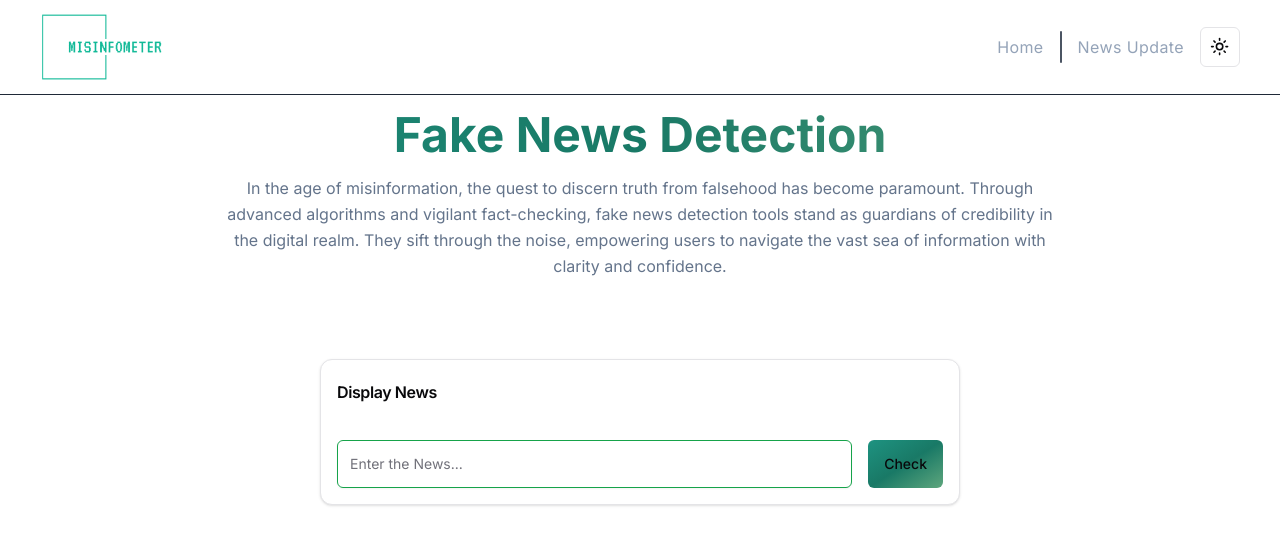
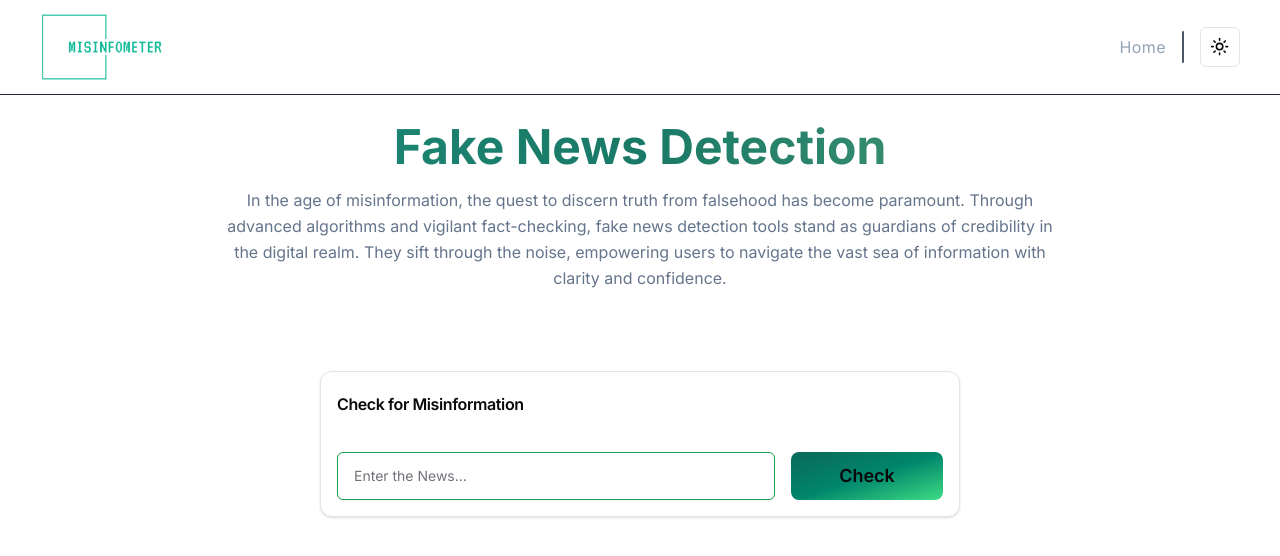
Before and after one commit to AnkitSingh0702/Misinfometer-SeniorDesignProject-Frontend, a Next.js app: page /fake in a window 1280 px wide. Shown: the top 556 px of the page. Built offline with nearby package versions, Linux system fonts and the light colour scheme.

Commit message:
updating✅

```diff
--- a/app/fake/getnews.tsx
+++ b/app/fake/getnews.tsx
@@ -75,8 +75,87 @@
 
 
 
+// "use client"
+
+// import { Button } from "@/components/ui/button";
+// import { Card, CardContent, CardHeader, CardTitle } from "@/components/ui/card";
+// import { Input } from "@/components/ui/input";
+// import axios from "axios";
+// import React, { ChangeEvent, useState } from "react";
+// import { toast } from 'sonner';
+// import { Toaster } from '@/components/ui/sonner';
+// import { Skeleton } from "@/components/ui/skeleton"
+// import { PropagateLoader } from "react-spinners";
+
+
+// export default function GetNews() {
+//     const [news, setNews] = useState<string>("");
+//     const [loading , setLoading] = useState<Boolean>(false);
+
+//     const handleInputChange = (e: ChangeEvent<HTMLInputElement>) => {
+//         setNews(e.target.value);
+//     };
+
+//     const handleCheck = async () => {
+//         if (!news.trim()) {
+//             toast.error("Please enter the news. The input field cannot be empty.");
+//             return;
+//         }
+//         try {
+//             const response = await axios.post("https://flask-server-fj3h.onrender.com/", {
+//                 text: news,
+//             });
+//             if (response.data.prediction === "REAL") {
+//                 toast.success(`This news is REAL: ${response.data.prediction}`);
+
+//             } else {
+//                 toast.error(`This news is FAKE: ${response.data.prediction}`);
+
+
+//             }
+//         } catch (error) {
+//             setLoading(false);
+//             toast.error("Uh oh! Something went wrong. There was a problem with your request.");
+//         }
+//     };
+
+//     return (
+//         <>
+
+
+//             <Card className="w-full max-w-screen-sm">
+//                 <CardHeader>
+//                     <CardTitle>
+//                     Check for Misinformation
+//                     </CardTitle>
+//                 </CardHeader>
+//                 <CardContent className="flex gap-4 justify-center items-center p-4">
+//                     <Input
+//                         required
+//                         className="h-12 outline-none p-4 w-full "
+//                         value={news}
+//                         onChange={handleInputChange}
+//                         placeholder="Enter the News..."
+//                     />
+//                     <Button
+//                         className="className=' h-12 flex w-full md:w-1/3 justify-center items-center bg-gradient-to-tl from-[#3ddc84] via-[#00856b] to-[#0b695b] px-4 py-2 rounded-lg  ease-linear duration-100 hover:brightness-90 active:scale-95 text-lg font-semibold'"
+//                         variant="gradient"
+//                         onClick={handleCheck}
+//                     >
+//                         {loading ? (
+//                             <PropagateLoader color="#0b695b" size={20} />
+//                         ) : (
+//                             "Check"
+//                         )}
+//                     </Button>
+//                 </CardContent>
+//             </Card>
+//         </>
+//     );
+// }
+
+
 "use client"
-
 import { Button } from "@/components/ui/button";
 import { Card, CardContent, CardHeader, CardTitle } from "@/components/ui/card";
 import { Input } from "@/components/ui/input";
@@ -84,9 +163,12 @@ import axios from "axios";
 import React, { ChangeEvent, useState } from "react";
 import { toast } from 'sonner';
 import { Toaster } from '@/components/ui/sonner';
+import { Skeleton } from "@/components/ui/skeleton";
+import { BeatLoader} from "react-spinners";
 
 export default function GetNews() {
     const [news, setNews] = useState<string>("");
+    const [loading, setLoading] = useState<boolean>(false);
 
     const handleInputChange = (e: ChangeEvent<HTMLInputElement>) => {
         setNews(e.target.value);
@@ -97,43 +179,54 @@ export default function GetNews() {
             toast.error("Please enter the news. The input field cannot be empty.");
             return;
         }
+
+        setLoading(true);
+
         try {
             const response = await axios.post("https://flask-server-fj3h.onrender.com/", {
                 text: news,
             });
+            setLoading(false);
             if (response.data.prediction === "REAL") {
                 toast.success(`This news is REAL: ${response.data.prediction}`);
-
             } else {
                 toast.error(`This news is FAKE: ${response.data.prediction}`);
             }
         } catch (error) {
+            setLoading(false);
             toast.error("Uh oh! Something went wrong. There was a problem with your request.");
         }
     };
 
     return (
         <>
-
+            <Toaster />
             <Card className="w-full max-w-screen-sm">
                 <CardHeader>
                     <CardTitle>
-                        Display News
+                        Check for Misinformation
                     </CardTitle>
                 </CardHeader>
                 <CardContent className="flex gap-4 justify-center items-center p-4">
                     <Input
-                        className="h-12"
+                        required
+                        className="h-12 outline-none p-4 w-full"
                         value={news}
                         onChange={handleInputChange}
                         placeholder="Enter the News..."
                     />
                     <Button
-                        className="h-12"
+                        className="h-12 flex w-full md:w-1/3 justify-center items-center bg-gradient-to-tl from-[#3ddc84] via-[#00856b] to-[#0b695b] px-4 py-2 rounded-lg ease-linear duration-100 hover:brightness-90 active:scale-95 text-lg font-semibold"
                         variant="gradient"
                         onClick={handleCheck}
+                        disabled={loading}
                     >
-                        Check
+                        {loading ? (
+                            <BeatLoader
+                            size={10} color="white" />
+                        ) : (
+                            "Check"
+                        )}
                     </Button>
                 </CardContent>
             </Card>
--- a/app/fake/page.tsx
+++ b/app/fake/page.tsx
@@ -70,7 +70,7 @@ function Page() {
   return (
     <div className="">
       <Navbar/>
-      <div className="flex flex-col items-center justify-center">
+      <div className="flex flex-col items-center justify-center mt-3">
         <div className="flex flex-col text-center w-full mb-20">
           <h1 className="text-5xl p-4 text-center font-bold text-transparent bg-clip-text bg-gradient-to-l from-[#5ea67d] via-[#197966] to-[#1e9381]">
             Fake News Detection
--- a/components/navbar/nav.tsx
+++ b/components/navbar/nav.tsx
@@ -19,9 +19,9 @@ function Navbar() {
             Home
           </Link>
           <div className="w-[2px] rounded-full h-8 bg-gray-600" />
-          <p className=" tracking-wide sedan-regular text-slate-400 block  py-2 hover:text-slate-300 cursor-pointer bg-no-repeat w-fit duration-500 ease-in-out bg-[0_100%] [background-size:0_2px] border-b-0 bg-gradient-to-r from-white to-white hover:[background-size:100%_2px]">
+          {/* <p className=" tracking-wide sedan-regular text-slate-400 block  py-2 hover:text-slate-300 cursor-pointer bg-no-repeat w-fit duration-500 ease-in-out bg-[0_100%] [background-size:0_2px] border-b-0 bg-gradient-to-r from-white to-white hover:[background-size:100%_2px]">
             News Update
-          </p>
+          </p> */}
           <ModeToggle />
         </div>
       </nav>
--- /dev/null
+++ b/components/ui/skeleton.tsx
@@ -0,0 +1,15 @@
+import { cn } from "@/lib/utils"
+
+function Skeleton({
+  className,
+  ...props
+}: React.HTMLAttributes<HTMLDivElement>) {
+  return (
+    <div
+      className={cn("animate-pulse rounded-md bg-muted", className)}
+      {...props}
+    />
+  )
+}
+
+export { Skeleton }
--- a/package.json
+++ b/package.json
@@ -21,6 +21,7 @@
     "react": "^18",
     "react-dom": "^18",
     "react-icons": "^5.1.0",
+    "react-spinners": "^0.13.8",
     "react-toastify": "^10.0.5",
     "sonner": "^1.4.41",
     "tailwind-merge": "^2.3.0",
```
Also changed, not shown: 1 other file (tests, documents, lock files or other folders).
